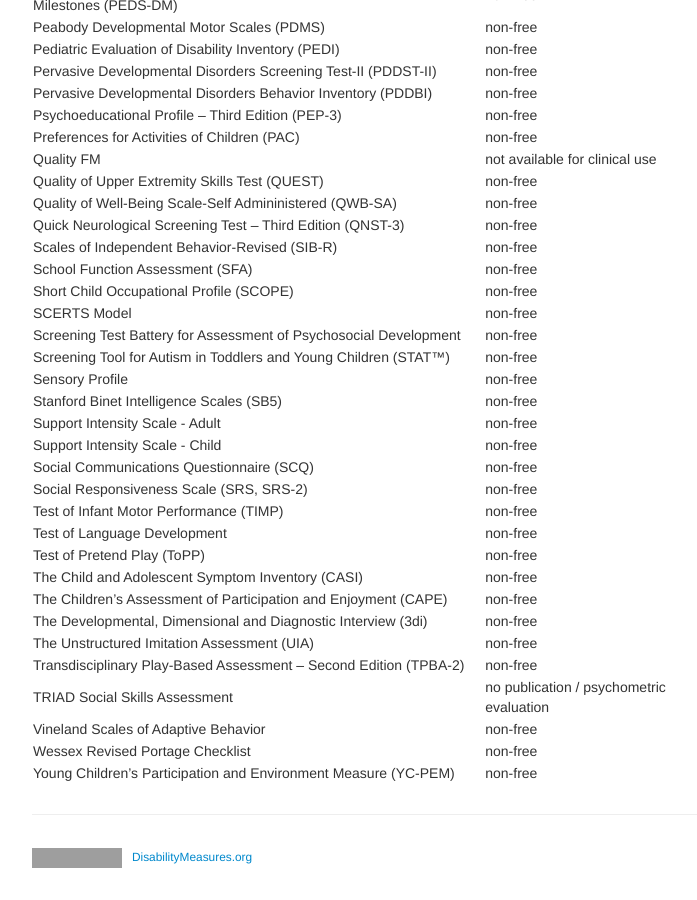
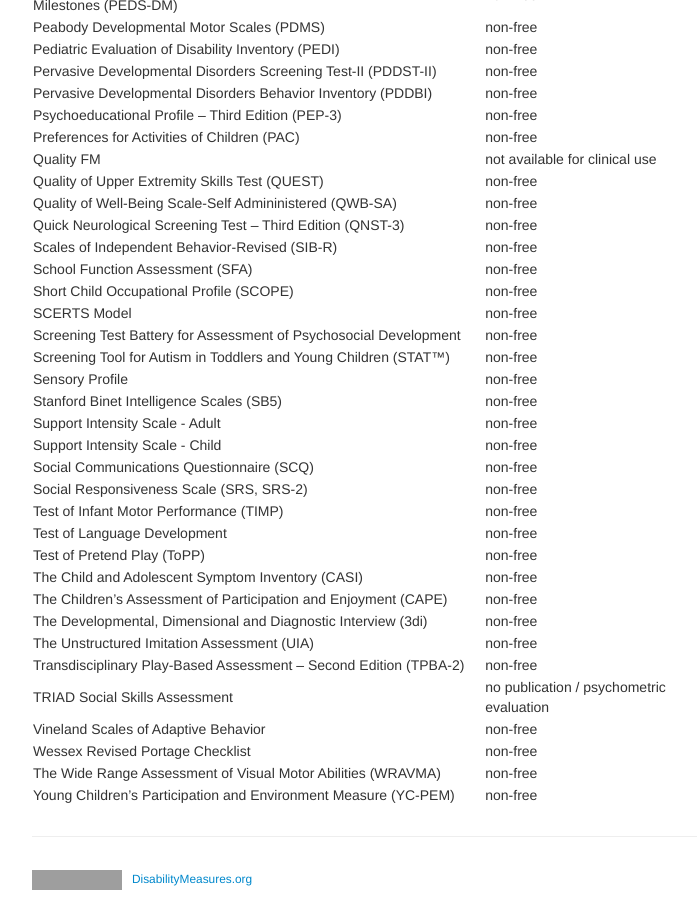
Before and after one commit to mjmaenner/disabilitymeasures, a Jekyll site: the page built from pages/donotqualify.md, in a window 1280 px wide and 900 px high, scrolled down 2402 px. Shown: the whole window, without its empty margins (258-955 px from the left). Built offline with Jekyll 4.4.1, drawn with Linux system fonts in a browser that asks for light colours; before the commit the page ends 3280 px from its top, so only the background shows below that; grey boxes are pictures that could not be loaded.

Commit message:
added WRAVMA

```diff
--- a/pages/donotqualify.md
+++ b/pages/donotqualify.md
@@ -139,4 +139,5 @@ Transdisciplinary Play-Based Assessment – Second Edition (TPBA-2) | non-free
 TRIAD Social Skills Assessment | no publication / psychometric evaluation
 Vineland Scales of Adaptive Behavior | non-free
 Wessex Revised Portage Checklist | non-free
+The Wide Range Assessment of Visual Motor Abilities (WRAVMA) | non-free
 Young Children’s Participation and Environment Measure (YC-PEM) | non-free
```
